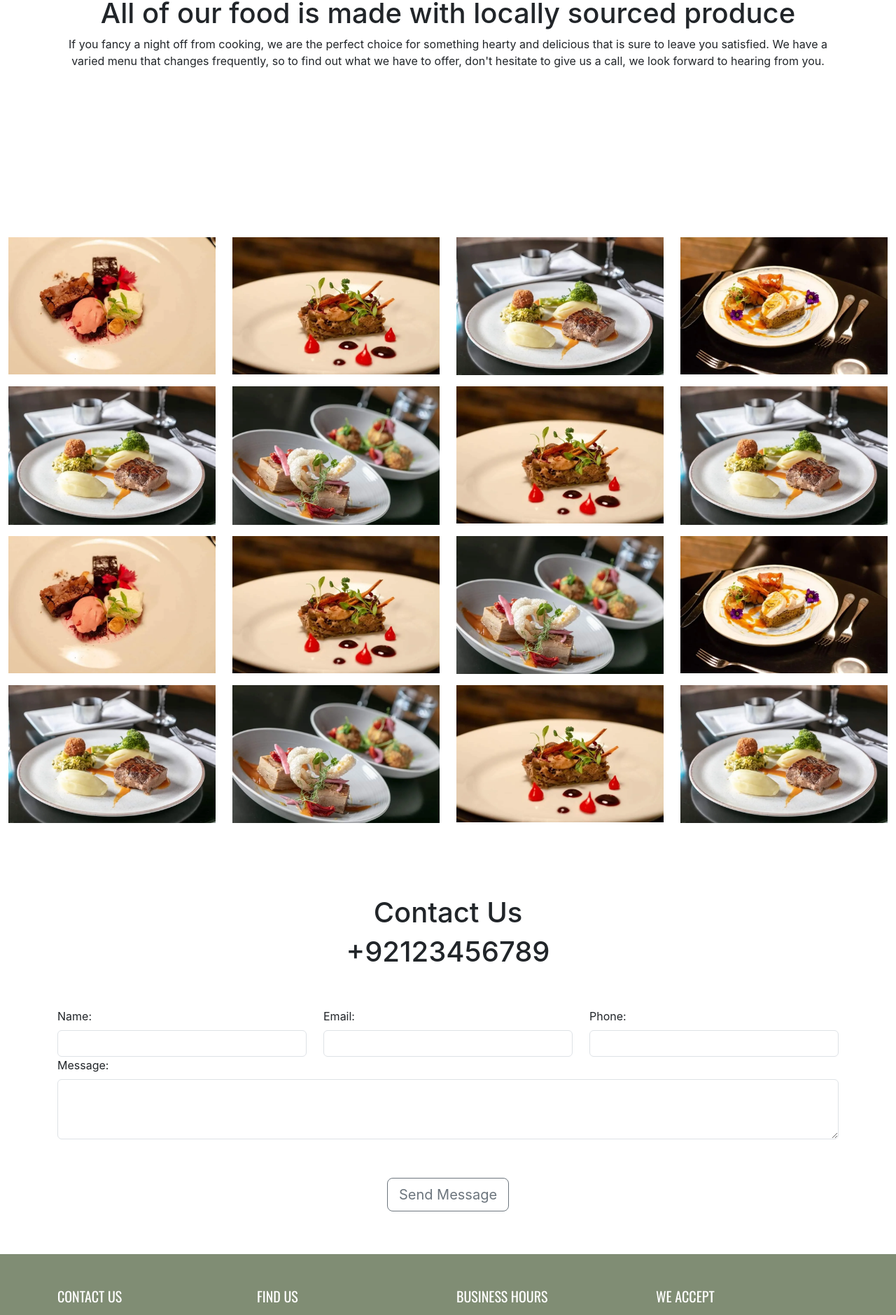
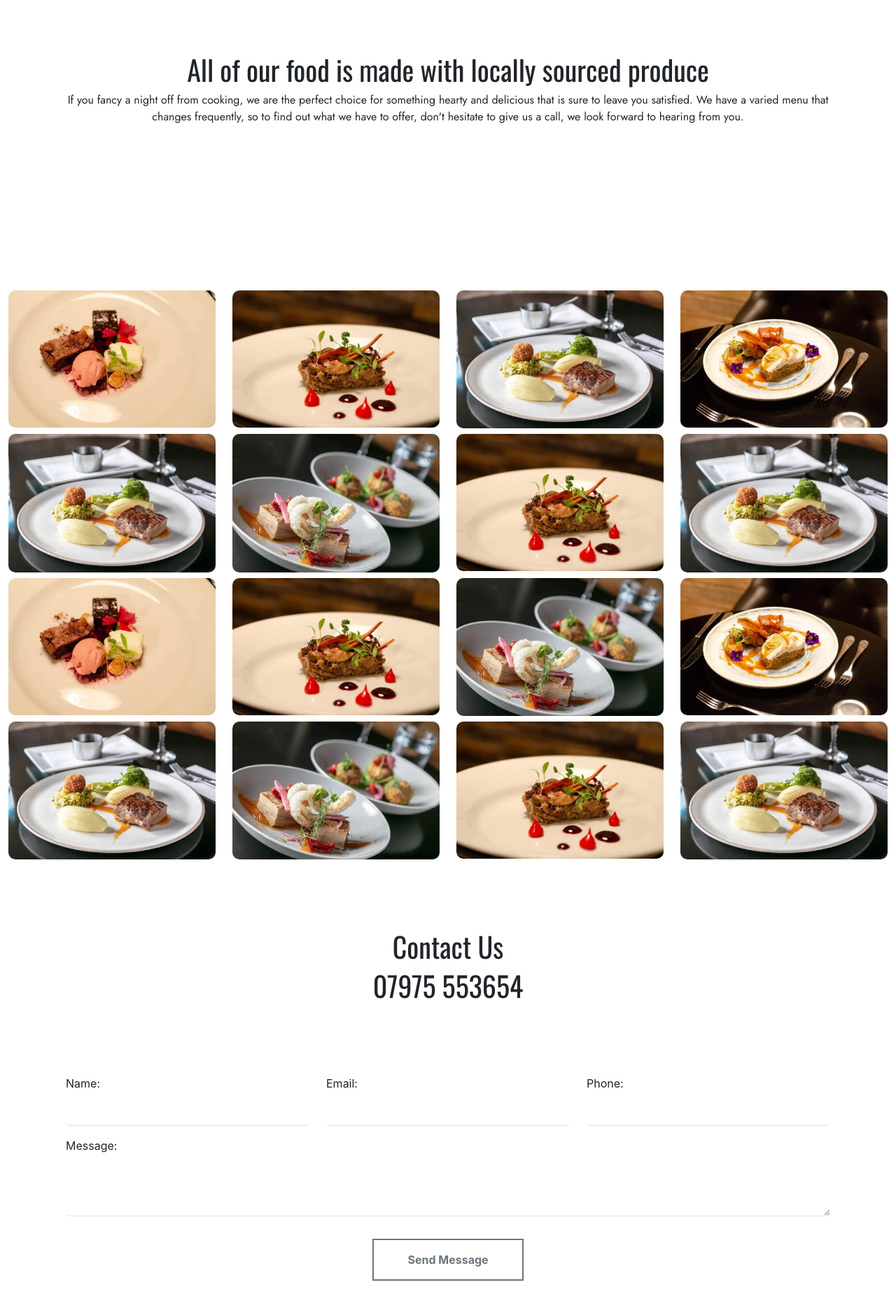
Before and after one commit to itzsaad8/The-Flavours-Bistro, a React (Create React App) app in the folder client/: page /gallery in a window 1280 px wide. Shown: the part 793-2672 px from the top of the page at 70% size. Built offline with nearby package versions, Linux system fonts and the light colour scheme.

Commit message:
changes fixed in gallery and contact page

```diff
--- a/client/src/Pages/Contact Us/ContactUs.jsx
+++ b/client/src/Pages/Contact Us/ContactUs.jsx
@@ -67,23 +67,32 @@ const ContactUs = () => {
               <input className='form-control border-0  border-bottom mt-2 py-2' type="text" />
             </div>
             <div className="col-lg-4 col-sm-12">
-            <span>Email:</span>
+              <span>Email:</span>
               <input className='form-control border-0  border-bottom mt-2 py-2' type="text" />
             </div>
             <div className="col-lg-4 col-sm-12">
-            <span>Phone:</span>
+              <span>Phone:</span>
               <input className='form-control border-0 border-bottom mt-2 py-2' type="text" />
             </div>
           </div>
           <div className="row my-3">
             <div className="col">
-            <span>Message:</span>
+              <span>Message:</span>
               <textarea className='form-control border-0 border-bottom mt-2 py-3' type="text" />
             </div>
           </div>
         </div>
         <div className="button text-center py-3">
-        <button className='btn btn-outline-secondary rounded-0 border-2  fw-bold px-5 py-3'>Send Message</button>
+          <button className='btn btn-outline-secondary rounded-0 border-2  fw-bold px-5 py-3'>Send Message</button>
+        </div>
+      </div>
+
+      {/* Map Section */}
+      <div className="container-fluid">
+        <div className="row">
+          <div className="col-12 text-center">
+            <iframe className='text-center' src="https://www.google.com/maps/embed?pb=!1m14!1m8!1m3!1d155.41981720582396!2d-0.10563745517329526!3d51.44498957803293!3m2!1i1024!2i768!4f13.1!3m3!1m2!1s0x4876040e229c83cd%3A0x7ca6a9bc694d3217!2s259%20Norwood%20Rd%2C%20Norwood%2C%20London%20SE24%209AG%2C%20UK!5e0!3m2!1sen!2s!4v1699626258053!5m2!1sen!2s" width="100%" height="360" style={{border:0}} allowfullscreen="" loading="lazy" referrerpolicy="no-referrer-when-downgrade"></iframe>
+          </div>
         </div>
       </div>
     </>
--- a/client/src/Pages/Gallery Page/GalleryPage.css
+++ b/client/src/Pages/Gallery Page/GalleryPage.css
@@ -1,22 +1,50 @@
-#container-fluid{
-    background-image:  url(../../Assets/bg-image.jpg);
-    min-height: 60vh;
+@import url('https://fonts.googleapis.com/css2?family=Shadows+Into+Light&display=swap');
+
+#container-fluid {
+    background-image: url(../../Assets/bg-image.jpg);
+    min-height: 70vh;
     background-position: center;
     background-size: cover;
     background-repeat: no-repeat;
+    filter: brightness(0.7); /* Adjust the brightness value as needed (0.5 for 50% brightness) */
+    /* opacity: 0.80; */
 }
-.custom-height{
+
+.top_gallery_title {
+    font-family: 'Shadows Into Light', cursive;
+    font-size: 65px;
+}
+
+.top_gallery_desc,
+.second_gallery_desc {
+    font-family: 'Jost', sans-serif;
+}
+
+.second_gallery_title,
+.gallery_contact_title,
+.gallery_contact_num {
+    font-family: 'Oswald', sans-serif;
+}
+
+
+.custom-height {
     min-height: 45vh;
 }
-.custom-image{
+
+.custom-image {
     max-width: 100%;
+    /* width: 325px; */
+    /* height: 330px; */
     cursor: pointer;
-    transition: transform 0.3s ease-out
+    transition: transform 0.3s ease-out;
+    border-radius: 10px;
 }
-.custom-image:hover{
+
+.custom-image:hover {
     transform: scale(1.01);
 
 }
-.contact-height{
+
+.contact-height {
     min-height: 70vh;
 }
--- a/client/src/Pages/Gallery Page/GalleryPage.jsx
+++ b/client/src/Pages/Gallery Page/GalleryPage.jsx
@@ -19,7 +19,7 @@ const GalleryPage = () => {
             <ImagesSection/>
 
             <ContactSection title={"Contact Us"}
-                            phoneNum={"+92123456789"}
+                            phoneNum={"07975 553654"}
              />
 
 
--- a/client/src/Pages/Gallery Page/SubComponents/ContactSection.jsx
+++ b/client/src/Pages/Gallery Page/SubComponents/ContactSection.jsx
@@ -7,14 +7,14 @@ const ContactSection = ({ title, phoneNum }) => {
                 <div className="row my-5">
                     <div className="col">
                         <div className='text-center mt-5'>
-                            <h1>{title}</h1>
-                            <h1>{phoneNum}</h1>
+                            <h1 className='gallery_contact_title'>{title}</h1>
+                            <h1 className='gallery_contact_num'>{phoneNum}</h1>
                         </div>
                     </div>
                 </div>
                 <form action="">
-                    {/* <div className="container"> */}
-                    <div className="row my-5">
+                    {/* <div className="container">  bilal code*/}
+                    {/* <div className="row my-5">
                         <div className="col-sm-12 col-md-6 col-lg-4">
                             <label htmlFor="name" class="form-label">Name:</label>
                             <input type="text" class="form-control" id="name" aria-describedby="emailHelp" />
@@ -34,8 +34,35 @@ const ContactSection = ({ title, phoneNum }) => {
                                 <button className='btn btn-lg btn-outline-secondary'>Send Message</button>
                             </div>
                         </div>
+                    </div> */}
+                    {/* </div>  saad code*/}
+                    <div className="contact-form my-5 py-5 d-flex flex-column align-items-center justify-content-center">
+                        <div className="container">
+                            <div className="row">
+                                <div className="col-lg-4 col-sm-12">
+                                    <span>Name:</span>
+                                    <input className='form-control border-0  border-bottom mt-2 py-2' type="text" />
+                                </div>
+                                <div className="col-lg-4 col-sm-12">
+                                    <span>Email:</span>
+                                    <input className='form-control border-0  border-bottom mt-2 py-2' type="text" />
+                                </div>
+                                <div className="col-lg-4 col-sm-12">
+                                    <span>Phone:</span>
+                                    <input className='form-control border-0 border-bottom mt-2 py-2' type="text" />
+                                </div>
+                            </div>
+                            <div className="row my-3">
+                                <div className="col">
+                                    <span>Message:</span>
+                                    <textarea className='form-control border-0 border-bottom mt-2 py-3' type="text" />
+                                </div>
+                            </div>
+                        </div>
+                        <div className="button text-center py-3">
+                            <button className='btn btn-outline-secondary rounded-0 border-2  fw-bold px-5 py-3'>Send Message</button>
+                        </div>
                     </div>
-                    {/* </div> */}
                 </form>
             </div>
         </>
--- a/client/src/Pages/Gallery Page/SubComponents/ImagesSection.jsx
+++ b/client/src/Pages/Gallery Page/SubComponents/ImagesSection.jsx
@@ -12,52 +12,52 @@ const ImagesSection = ({image}) => {
                 <div className="container-fluid">
             <div className="row ">
                 <div className="col-sm-12 col-md-4 col-lg-3">
-                {<img src={img1} class="my-2 custom-image"   alt="..." /> }
+                {<img src={img1} class="my-1 custom-image"   alt="..." /> }
                 </div>
                 <div className="col-sm-12 col-md-4 col-lg-3">
-                {<img src={img2} class="my-2 custom-image"   alt="..." /> }
+                {<img src={img2} class="my-1 custom-image"   alt="..." /> }
                 </div>
                 <div className="col-sm-12 col-md-4 col-lg-3">
-                {<img src={img5} class="my-2 custom-image"   alt="..." /> }
+                {<img src={img5} class="my-1 custom-image"   alt="..." /> }
                 </div>
                 <div className="col-sm-12 col-md-4 col-lg-3">
-                {<img src={img4} class="my-2 custom-image"   alt="..." /> }
+                {<img src={img4} class="my-1 custom-image"   alt="..." /> }
                 </div>
                 <div className="col-sm-12 col-md-4 col-lg-3">
-                {<img src={img5} class="my-2 custom-image"   alt="..." /> }
+                {<img src={img5} class="my-1 custom-image"   alt="..." /> }
                 </div>
                 <div className="col-sm-12 col-md-4 col-lg-3">
-                {<img src={img6} class="my-2 custom-image"   alt="..." /> }
+                {<img src={img6} class="my-1 custom-image"   alt="..." /> }
                 </div>
                 <div className="col-sm-12 col-md-4 col-lg-3">
-                {<img src={img2} class="my-2 custom-image"  alt="..." /> }
+                {<img src={img2} class="my-1 custom-image"  alt="..." /> }
                 </div>
                 <div className="col-sm-12 col-md-4 col-lg-3">
-                {<img src={img5} class="my-2 custom-image"   alt="..." /> }
+                {<img src={img5} class="my-1 custom-image"   alt="..." /> }
                 </div>
                 <div className="col-sm-12 col-md-4 col-lg-3">
-                {<img src={img1} class="my-2 custom-image"   alt="..." /> }
+                {<img src={img1} class="my-1 custom-image"   alt="..." /> }
                 </div>
                 <div className="col-sm-12 col-md-4 col-lg-3">
-                {<img src={img2} class="my-2 custom-image"   alt="..." /> }
+                {<img src={img2} class="my-1 custom-image"   alt="..." /> }
                 </div>
                 <div className="col-sm-12 col-md-4 col-lg-3">
-                {<img src={img6} class="my-2 custom-image"   alt="..." /> }
+                {<img src={img6} class="my-1 custom-image"   alt="..." /> }
                 </div>
                 <div className="col-sm-12 col-md-4 col-lg-3">
-                {<img src={img4} class="my-2 custom-image"  alt="..." /> }
+                {<img src={img4} class="my-1 custom-image"  alt="..." /> }
                 </div>
                 <div className="col-sm-12 col-md-4 col-lg-3">
-                {<img src={img5} class="my-2 custom-image"   alt="..." /> }
+                {<img src={img5} class="my-1 custom-image"   alt="..." /> }
                 </div>
                 <div className="col-sm-12 col-md-4 col-lg-3">
-                {<img src={img6} class="my-2 custom-image"   alt="..." /> }
+                {<img src={img6} class="my-1 custom-image"   alt="..." /> }
                 </div>
                 <div className="col-sm-12 col-md-4 col-lg-3">
-                {<img src={img2} class="my-2 custom-image"  alt="..." /> }
+                {<img src={img2} class="my-1 custom-image"  alt="..." /> }
                 </div>
                 <div className="col-sm-12 col-md-4 col-lg-3">
-                {<img src={img5} class="my-2 custom-image"   alt="..." /> }
+                {<img src={img5} class="my-1 custom-image"   alt="..." /> }
                 </div>
             </div>
             </div>
--- a/client/src/Pages/Gallery Page/SubComponents/SecondSection.jsx
+++ b/client/src/Pages/Gallery Page/SubComponents/SecondSection.jsx
@@ -7,8 +7,8 @@ const SecondSection = ({title,description}) => {
                 <div className="row ">
                     <div className="col">
                         <div className='text-center d-flex flex-column justify-content-center custom-height my-5'>
-                            <h1>{title}</h1>
-                            <p>{description}</p>
+                            <h1 className='second_gallery_title'>{title}</h1>
+                            <p className='second_gallery_desc'>{description}</p>
                         </div>
                     </div>
                 </div>
--- a/client/src/Pages/Gallery Page/SubComponents/TopSection.jsx
+++ b/client/src/Pages/Gallery Page/SubComponents/TopSection.jsx
@@ -8,8 +8,8 @@ const TopSection = ({title,description}) => {
                     <div className="row">
                         <div className="col">
                             <div className='text-center d-flex flex-column justify-content-center custom-height my-5 text-white'>
-                            <h1>{title}</h1>
-                            <p>{description}</p>
+                            <h1 className='top_gallery_title'>{title}</h1>
+                            <p className='top_gallery_desc'>{description}</p>
                         </div>
                         </div>
                     </div>
--- a/client/src/components/Navbar/Navbar.css
+++ b/client/src/components/Navbar/Navbar.css
@@ -8,7 +8,6 @@
     align-items: center;
     padding: 20px 5px;
     font-family: 'Jost', sans-serif;
-
 }
 
 .logo a {
```
Also changed, not shown: client/src/components/Navbar/Navbar.jsx (+21 -2 lines).
